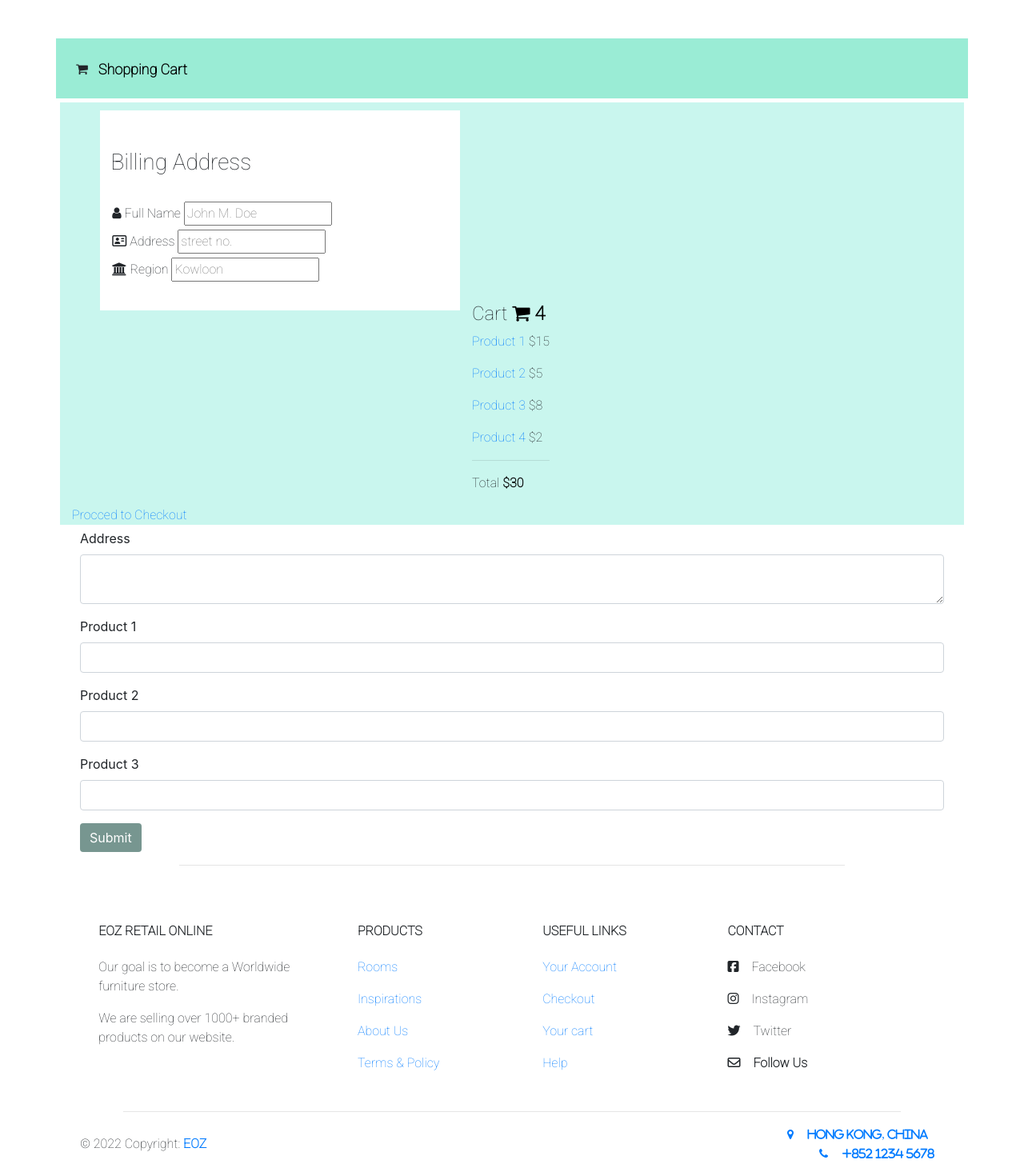
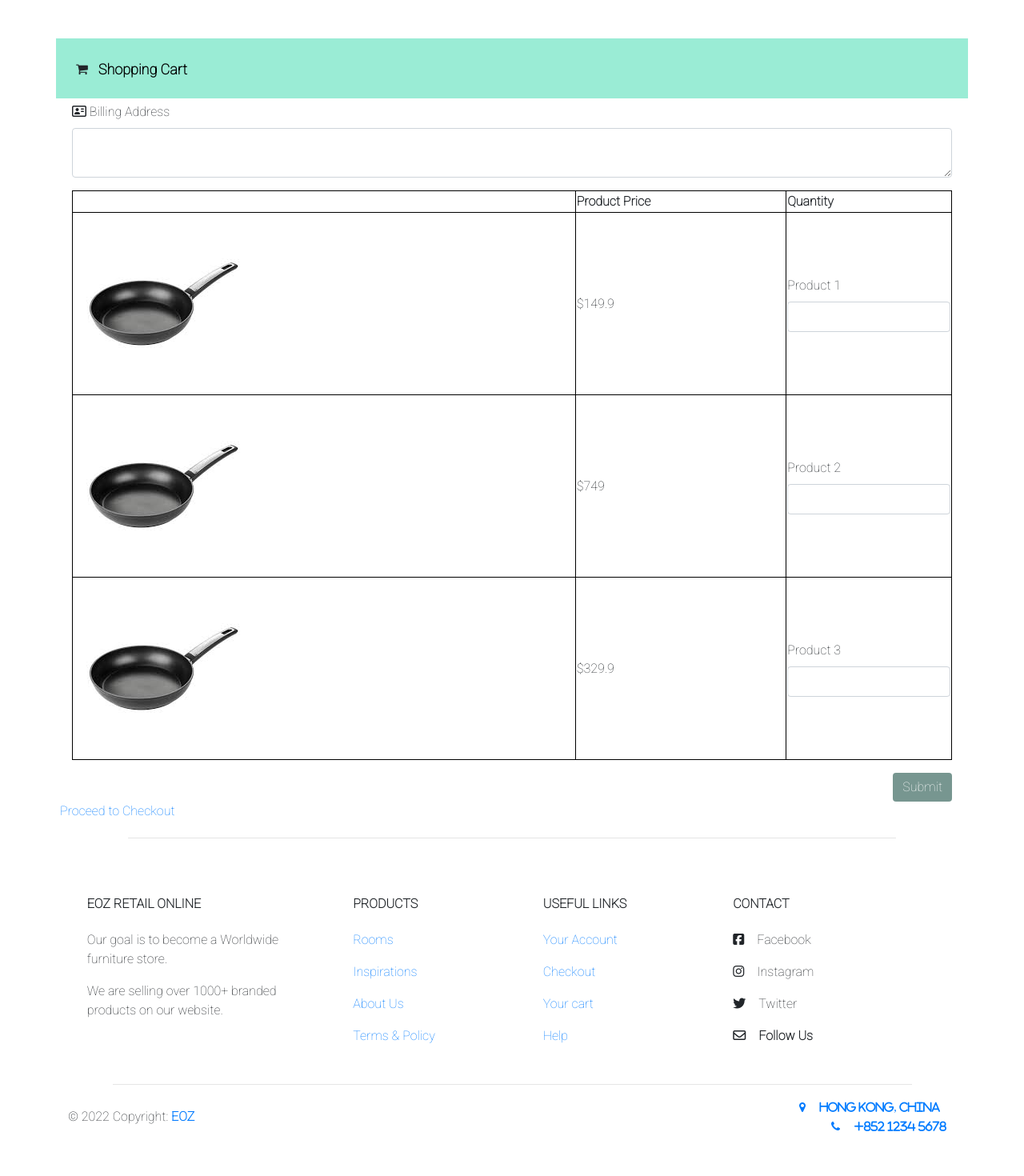
Before and after one commit to EOZLogistic/eozretailer.github.io, a Flask app: page /cart in a window 1280 px wide. Shown: the part 76-1546 px from the top of the page at 80% size. After the commit the page ends 1490 px from the top, so only its background shows below. Run offline with Flask 2, Linux system fonts and the light colour scheme; the visitor is signed in with stand-in values (Sample User, id 1); some libraries are stand-ins or nearby versions.

Commit message:
commit on 'main'

```diff
--- a/main/app/app.py
+++ b/main/app/app.py
@@ -2,7 +2,7 @@
 from flask_mysqldb import MySQL
 from flask_restful import Api, Resource
 from wtforms import Form, StringField, TextAreaField, PasswordField, validators, IntegerField
-import requests
+import json, requests
 app = Flask(__name__)
 api = Api(app)
 app.secret_key = 'eozretailer'
@@ -10,7 +10,7 @@
 #Config SQL
 app.config['MYSQL_HOST'] = 'localhost'
 app.config['MYSQL_USER'] = 'root'
-app.config['MYSQL_PASSWORD'] = 'svsuhsvud#3vxHia'
+app.config['MYSQL_PASSWORD'] = ''
 app.config['MYSQL_DB'] = 'eozretailer'
 app.config['MYSQL_CURSORCLASS'] = 'DictCursor'
 
@@ -189,7 +189,7 @@
     else:
         return render_template('home.html')
 class CartForm(Form):
-    address = TextAreaField('Address')
+    address = TextAreaField('Billing Address')
     qty_1 = IntegerField('Product 1', [validators.NumberRange(min=1, max=25)])
     qty_2 = IntegerField('Product 2', [validators.NumberRange(min=1, max=25)])
     qty_3 = IntegerField('Product 3', [validators.NumberRange(min=1, max=25)])
@@ -199,22 +199,20 @@
     if 'username' in session:
         form = CartForm(request.form)
         if request.method == 'POST' and form.validate():
-            Address = form.address.data
-            Quantity_product1 = form.qty_1.data
-            Quantity_product2 = form.qty_2.data
-            Quantity_product3 = form.qty_3.data
+            address = form.address.data
+            qty_1 = form.qty_1.data
+            qty_2 = form.qty_2.data
+            qty_3 = form.qty_3.data
 
             # Create cursor
             cur = mysql.connection.cursor()
-            cur.execute("INSERT INTO Cart(Address, Quantity_product1, Quantity_product2, Quantity_product3) VALUES (%s, %s, %s, %s)", (address, qty_product1, qty_product2, qty_product3))
+            cur.execute("INSERT INTO cart(address, qty_1, qty_2, qty_3) VALUES (%s, %s, %s, %s)", (address, qty_1, qty_2, qty_3))
 
             # Commit to database
             mysql.connection.commit()
 
             # Close connection
             cur.close()
-            session['username'] = username
-            flash("You registered successfully and logged in", "success")
             return redirect(url_for('checkout'))
         return render_template ('cart.html', form = form)
 
@@ -230,7 +228,7 @@
     else:
         return render_template('home.html')
 
-@app.route('/success_checkout')
+@app.route('/success_checkout', methods=['POST', 'GET'])
 def success_checkout():
     if 'username' in session:
 
--- a/main/app/templates/cart.html
+++ b/main/app/templates/cart.html
@@ -1,6 +1,12 @@
 {% extends 'layout.html' %}
 {% block body %}
 <style>
+    table, th, td {
+          border: 1px solid black;
+    }
+    table {
+        width: 100%;
+    }
 </style>
 <br>
 <br>
@@ -16,57 +22,47 @@
                 </span>
             </i>
         </div>
-        <div class="row" style="font-family: Roboto, serif; border-style: solid; border-width:5px; border-color: #ffffff; background-color: #c9f6ee">
-            <div class="col-75">
-              <div class="container">
-                  <div class="row">
-                    <div class="col-50" style="margin-left:50px; margin-top:10px; height: 250px; width: 450px; background-color: white;">
-                    <br><br>
-                      <h3>&nbsp&nbspBilling Address</h3>
-                      <br>
-                      <label for="fname">&nbsp&nbsp&nbsp&nbsp<i class="fa fa-user"></i>&nbspFull Name</label>
-                      <input type="text" id="fname" name="firstname" placeholder="John M. Doe">
-                      <br>
-                      <label for="adr">&nbsp&nbsp&nbsp&nbsp<i class="fa fa-address-card-o"></i>&nbspAddress</label>
-                      <input type="text" id="adr" name="address" placeholder="street no.">
-                      <br>
-                      <label for="region">&nbsp&nbsp&nbsp&nbsp<i class="fa fa-institution"></i>&nbspRegion</label>
-                      <input type="text" id="region" name="region" placeholder="Kowloon">
+        <div class="row" style="font-family: Roboto, serif; border-style: solid; border-width:5px; border-color: #ffffff; background-color:">
+            <div class="container">
+                <form method="POST" action="">
+                    {% from "includes/_formhelpers.html" import render_field %}
+                    <div class="form-group">
+                        <i class="fa fa-address-card-o"></i>
+                        {{render_field (form.address, class="form-control")}}
                     </div>
-                    <div class="col-25" style="margin-top:250px;">
-                    <div class="container">
-                        <h4>Cart <span class="price" style="color:black"><i class="fa fa-shopping-cart"></i> <b>4</b></span></h4>
-                        <p><a href="#">Product 1</a> <span class="price">$15</span></p>
-                        <p><a href="#">Product 2</a> <span class="price">$5</span></p>
-                        <p><a href="#">Product 3</a> <span class="price">$8</span></p>
-                        <p><a href="#">Product 4</a> <span class="price">$2</span></p>
-                        <hr>
-                        <p>Total <span class="price" style="color:black"><b>$30</b></span></p>
+                    <div class="form-group">
+                        <table>
+                        <tr>
+                            <th></th>
+                            <th>Product Price</th>
+                            <th>Quantity</th>
+                        </tr>
+                        <tr>
+                            <td><img src="/static/images/1.jpg"></td>
+                            <td>$149.9</td>
+                            <td>{{render_field (form.qty_1, class="form-control")}}</td>
+                        </tr>
+                        <tr>
+                            <td><img src="/static/images/1.jpg"></td>
+                            <td>$749</td>
+                            <td>{{render_field (form.qty_2, class="form-control")}}</td>
+                        </tr>
+                        <tr>
+                            <td><img src="/static/images/1.jpg"></td>
+                            <td>$329.9</td>
+                            <td>{{render_field (form.qty_3, class="form-control")}}</td>
+                        </tr>
+                        </table>
                     </div>
-                    </div>
-                </div>
-                <a href="/checkout">Procced to Checkout</a>
+                    <p>
+                        <button type="submit" class = "btn btn-primary" value="Submit" style="background: #557C75CC; border:none; float: right;">Submit</button>
+                    </p>
+                </form>
+            </div>
+                <a href="/checkout" style="float: right">Proceed to Checkout</a>
             </div>
         </div>
         </div>
-    <div>
-    <div class="container"
-    {% from "includes/_formhelpers.html" import render_field %}
-    <form method="POST" action="">
-        <div class="form-group">
-            {{render_field (form.address, class="form-control")}}
-        </div>
-        <div class="form-group">
-            {{render_field (form.qty_1, class="form-control")}}
-        </div>
-        <div class="form-group">
-            {{render_field (form.qty_2, class="form-control")}}
-        </div>
-        <div class="form-group">
-            {{render_field (form.qty_3, class="form-control")}}
-        </div>
-        <p>
-            <input type="submit" class = "btn btn-primary" value="Submit" style="background: #557C75CC; border:none">
-        </p>
-    </form>
+    </div>
+    </div>
 {% endblock %}
```
Also changed, not shown: main/app/static/images/1.jpg (added), main/app/static/images/2.jpg (added), main/app/static/images/3.jpg (added).
